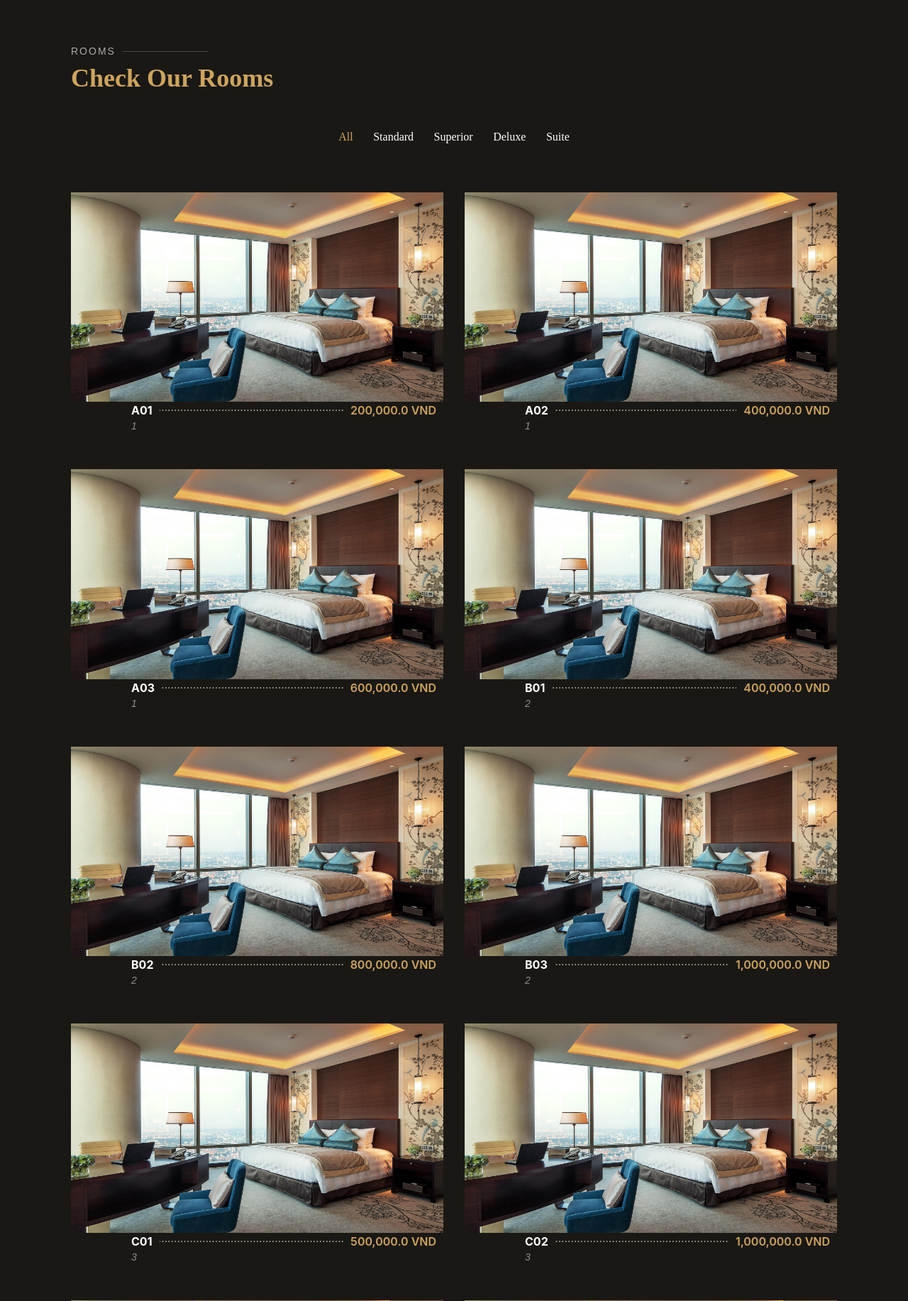
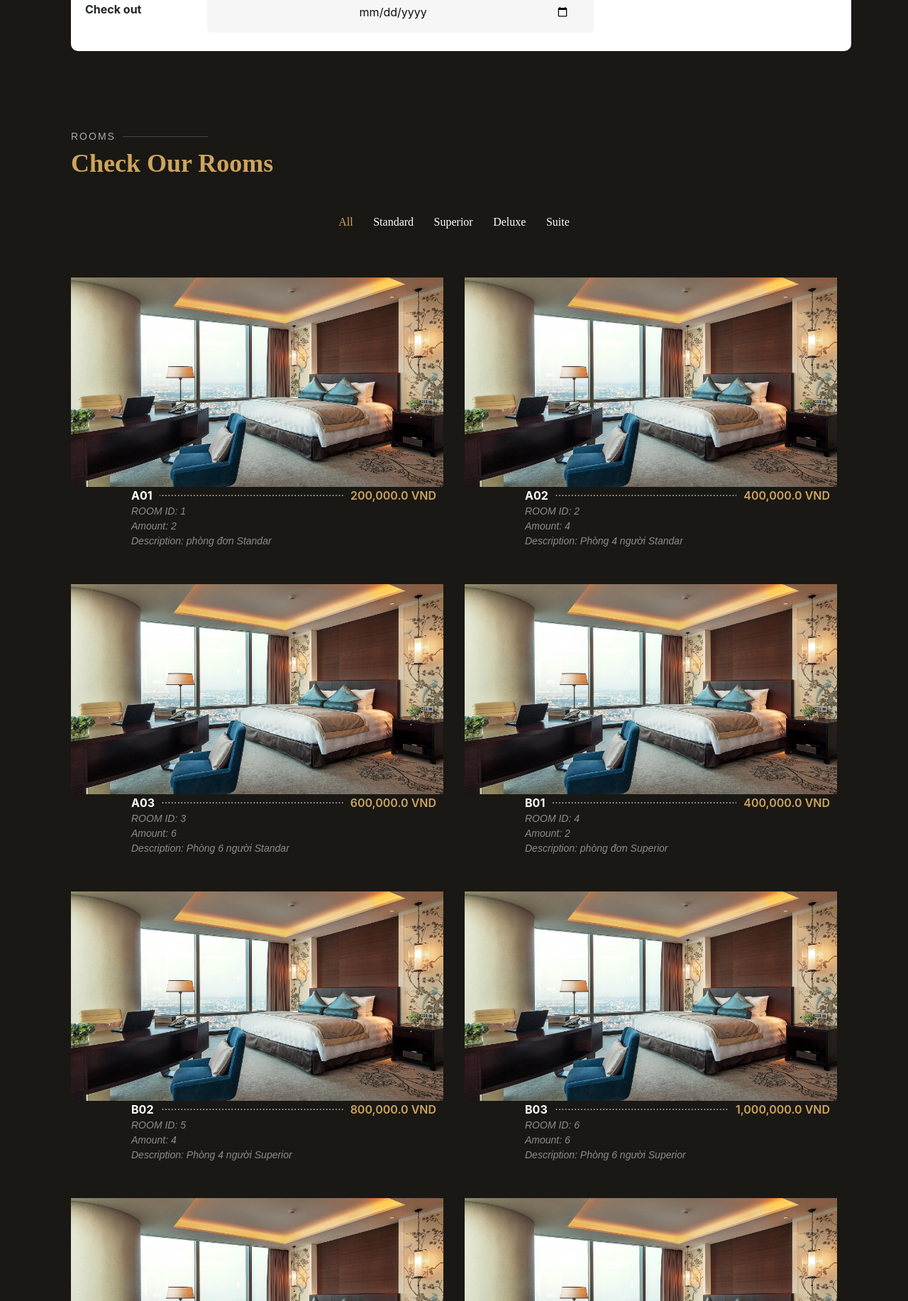
Before and after one commit to ttken01/HotelManager, a Flask app: page /staff1 in a window 1280 px wide. Shown: the part 801-2634 px from the top of the page at 71% size. Run offline with Flask 2, Linux system fonts and the light colour scheme; data comes from the database, SQL or seed files in the repository; some libraries are stand-ins or nearby versions.

Commit message:
Nguyen Long Nhat 6/1

```diff
--- a/hotelapp/index.py
+++ b/hotelapp/index.py
@@ -19,9 +19,21 @@ def home():
 
     else: return render_template('index.html')
 
-@app.route('/staff1')
+@app.route('/staff1', methods = ['post', 'get'])
 def staff1():
     rooms = utils.load_room()
+    err_msg = ""
+    if request.method.__eq__('POST'):
+        username = request.form.get('username')
+        roomid = request.form.get('roomid')
+        from_date = request.form.get('startdate')
+        to_date = request.form.get('enddate')
+        user = utils.get_user_by_username(user_name=username.strip())
+        try:
+                return redirect(url_for('staff1'))
+        except Exception as ex:
+            err_msg = 'He thong dang co loi:' + str(ex)
+
     return render_template('staff1.html', rooms=rooms)
 
 
--- a/hotelapp/templates/layout/base.html
+++ b/hotelapp/templates/layout/base.html
@@ -8,7 +8,7 @@
     <link rel="shortcut icon" href="{{ url_for('static', filename='images/favicon.png') }}"/>
     <link rel="stylesheet" href="{{ url_for('static', filename='css/css.css') }}">
     <link rel="stylesheet" href="{{ url_for('static', filename='css/template.css') }}">
-        <link rel="stylesheet" href="{{ url_for('static', filename='css/style.css') }}">
+    <link rel="stylesheet" href="{{ url_for('static', filename='css/style.css') }}">
 
     <link rel="stylesheet" href="{{ url_for('static', filename='vendor/animate.css/animate.min.css') }}">
     <link rel="stylesheet" href="{{ url_for('static', filename='vendor/aos/aos.css') }}">
--- a/hotelapp/templates/layout/header.html
+++ b/hotelapp/templates/layout/header.html
@@ -43,8 +43,8 @@
         </a>
         </li>
         {% if current_user.user_role == userRole.STAFF %}
-          <li><a class="nav-link scrollto" href="/staff1">Đặt Phòng</a></li>
-          <li><a class="nav-link scrollto" href="#">Danh Sách Đặt Phòng</a></li>
+          <li><a class="nav-link scrollto" href="/staff1">BOOKING</a></li>
+          <li><a class="nav-link scrollto" href="#">BOOKING LIST</a></li>
         {% endif %}
         <li class="nav-item">
           <a class="nav-link" href="{{url_for('user_signout')}}">Log out</a>
--- a/hotelapp/templates/staff1.html
+++ b/hotelapp/templates/staff1.html
@@ -17,7 +17,33 @@
 </div>
 {% endblock %}
 {% block content %}
+
+
+  <div class="container">
+          <form class="form-search" action="{{ url_for('staff1') }}" method="post">
+            <div class="row align-items-center">
+                  <label for="username" class=" font-weight-bold col-md-2">Username Cus</label>
+                  <input type="text" class="arrival col-md-6" id="username" name="username">
+            </div>
+            <div class="row align-items-center">
+                  <label for="roomid" class=" font-weight-bold col-md-2">Room Id</label>
+                  <input type="text" class="arrival col-md-6" id="roomid" name="roomid">
+            </div>
+            <div class="row align-items-center">
+                  <label for="startdate" class=" font-weight-bold col-md-2">Check in</label>
+                  <input type="date" class="arrival col-md-6" id="startdate" name="startdate">
+            </div>
+            <div class="row align-items-center">
+                  <label for="enddate" class="font-weight-bold col-md-2">Check out</label>
+                  <input type="date" class="arrival col-md-6" id="enddate" name="enddate">
+            </div>
+
+                      <div class="col-md-3"></div>
+                      <input type="submit" class="btn  btn-submit" value="BOOKING">
+          </form>
+      </div>
  <!-- ======= Menu Section ======= -->
+<br><br><br><br><br>
  <section id="menu" class="menu section-bg">
   <div class="container" data-aos="fade-up">
 
@@ -38,16 +64,28 @@
       </div>
     </div>
 
+
+
     <div class="row menu-container" data-aos="fade-up" data-aos-delay="200">
 
       {% for p in rooms %}
       <div class="col-lg-6 menu-item filter-starters">
         <img src="{{ url_for('static', filename = 'images/defaultRoom.png') }}" class="" alt={{ p.name }}>
         <div class="menu-content">
+
           <a href="#">{{ p.name }}</a><span>{{ "{:,.1f}".format(p.price) }} VND</span>
         </div>
         <div class="menu-ingredients">
-          {{p.kind_id}}
+            ROOM ID:
+          {{p.id}}
+        </div>
+        <div class="menu-ingredients">
+            Amount:
+          {{p.amount}}
+        </div>
+        <div class="menu-ingredients">
+            Description:
+          {{p.description}}
         </div>
       </div>
       {% endfor %}
--- a/hotelapp/utils.py
+++ b/hotelapp/utils.py
@@ -40,7 +40,8 @@ def load_ReceiptDetail():
 def get_user_by_id(user_id):
     return User.query.get(user_id)
 
-
+def get_user_by_username(user_name):
+    return User.query.get(user_name)
 
 #them user
 def add_user(name, username, password, **kwargs):
@@ -54,6 +55,10 @@ def add_user(name, username, password, **kwargs):
     db.session.add(user)
     db.session.commit()
 
+
+#Thêm đơn đặt phòng
+def add_receipt():
+    pass
 
 
 #check account login có đúng không
```
Also changed, not shown: hotelapp/templates/index.html (indentation only).
